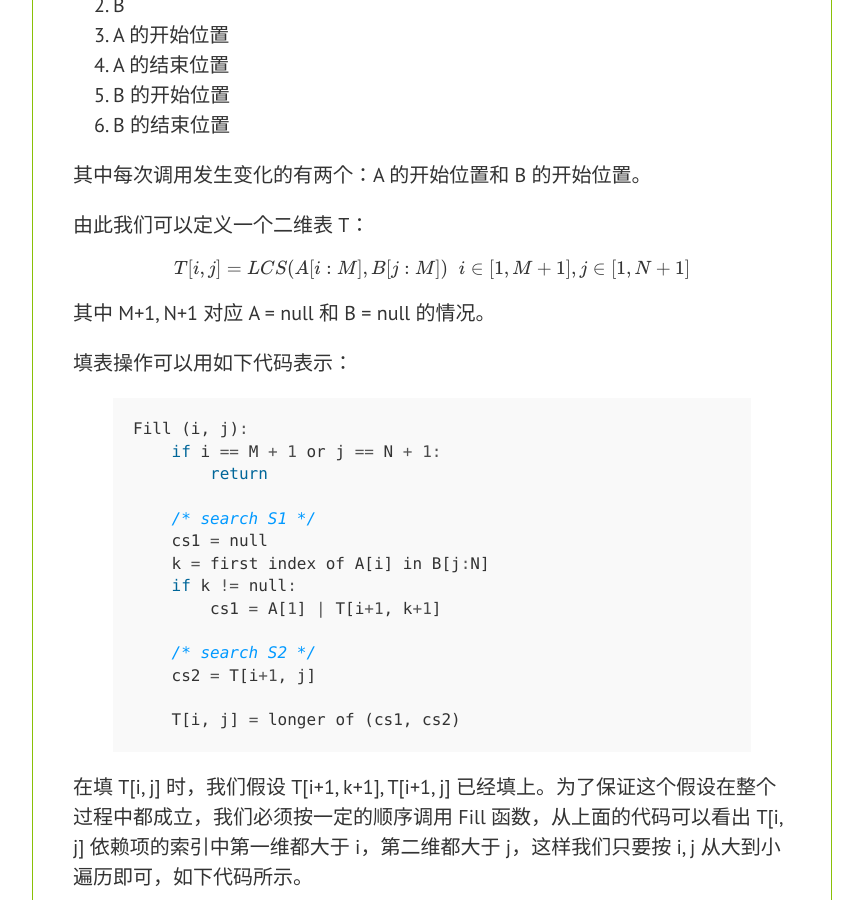
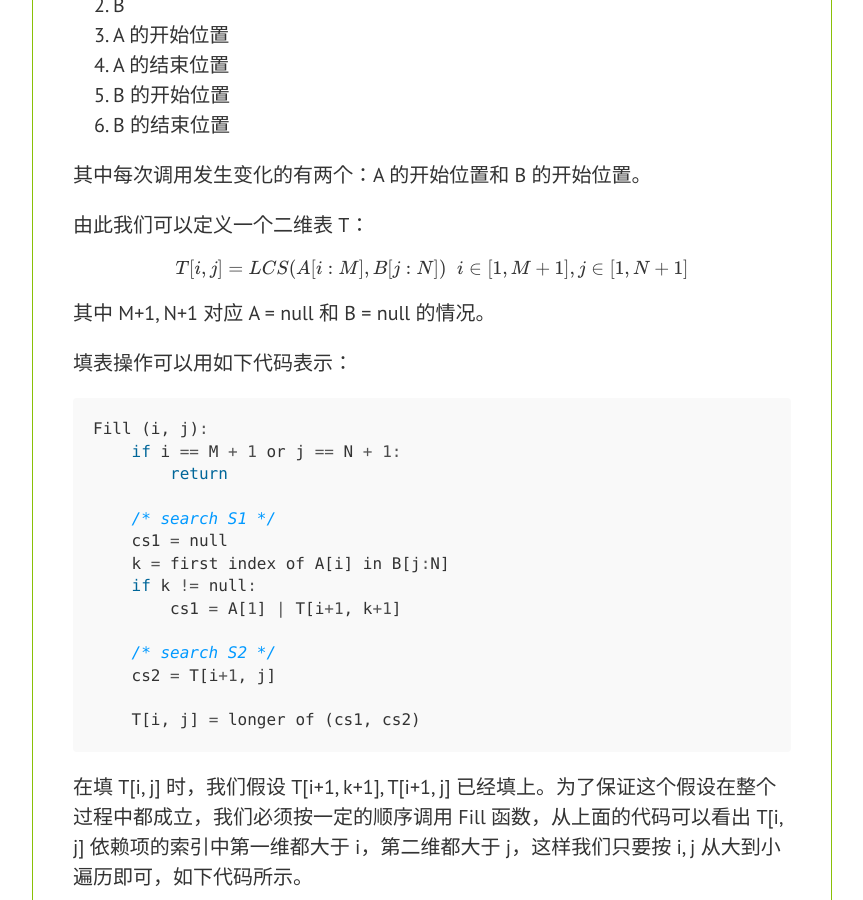
Before and after one commit to chenrushan/chenrushan.github.io, a Jekyll site: the page built from _posts/2014-03-08-nptel-dp.markdown, in a window 1280 px wide and 900 px high, scrolled down 2301 px. Shown: the whole window, without its empty margins (208-1071 px from the left). Built offline with Jekyll 4.4.1, drawn with Linux system fonts in a browser that asks for light colours; Markdown is read by kramdown in place of the engine named in the settings; formulas are drawn with MathJax 3; comment, search, counter and statistics services are not loaded.

Commit message:
Update 2014-03-08-nptel-dp.markdown

````diff
--- a/_posts/2014-03-08-nptel-dp.markdown
+++ b/_posts/2014-03-08-nptel-dp.markdown
@@ -85,13 +85,13 @@ LCS(A[1:M], B[1:N]):
 
 由此我们可以定义一个二维表 T：
 
-$$T[i, j] = LCS(A[i:M], B[j:M]) \;\; i \in [1, M+1], j \in [1, N+1]$$
+$$T[i, j] = LCS(A[i:M], B[j:N]) \;\; i \in [1, M+1], j \in [1, N+1]$$
 
 其中 M+1, N+1 对应 A = null 和 B = null 的情况。
 
 填表操作可以用如下代码表示：
 
-{% highlight c %}
+```c
 Fill (i, j):
     if i == M + 1 or j == N + 1:
         return
@@ -106,11 +106,11 @@ Fill (i, j):
     cs2 = T[i+1, j]
 
     T[i, j] = longer of (cs1, cs2)
-{% endhighlight %}
+```
 
 在填 T[i, j] 时，我们假设 T[i+1, k+1], T[i+1, j] 已经填上。为了保证这个假设在整个过程中都成立，我们必须按一定的顺序调用 Fill 函数，从上面的代码可以看出 T[i, j] 依赖项的索引中第一维都大于 i，第二维都大于 j，这样我们只要按 i, j 从大到小遍历即可，如下代码所示。
 
-{% highlight c %}
+```c
 LCS(A[1:M], B[1:N]):
     for i in [1, M+1]:
         T[i][N+1] = null
@@ -122,7 +122,7 @@ LCS(A[1:M], B[1:N]):
             Fill(i, j)
 
     return T[1, 1]
-{% endhighlight %}
+```
 
 到此就完成了 recursion 到 non-recursion 的转换。也就实现了用 DP 解决 LCS 的想法。视频中给出了一个性能更好的 Fill 函数，这里就不给出了。
 
@@ -148,7 +148,7 @@ LCS(A[1:M], B[1:N]):
 
 Recursive process 可以表示为：
 
-{% highlight c %}
+```c
 /* @i denotes the index of first object */
 KS(W[1:N], V[1:N], N, C, i):
     if C <= 0 || i > N:
@@ -163,7 +163,7 @@ KS(W[1:N], V[1:N], N, C, i):
         v2 = V[i] + KS(W, V, N, C-W[i], i+1)
 
     return max(v1, v2)
-{% endhighlight %}
+```
 
 #### Non-recursive Process
 
@@ -183,7 +183,7 @@ $$T[c, i] = KS(W, V, N, c, i) \;\; c \in [0, C], i \in [1, N+1]$$
 
 填表操作可以用如下代码表示：
 
-{% highlight c %}
+```c
 Fill(W, V, c, i):
     if c <= 0 || i > N:
         T[c][i] = 0
@@ -195,7 +195,7 @@ Fill(W, V, c, i):
         v2 = V[i] + T[c-W[i]][i+1]
 
     T[c][i] = max(v1, v2)
-{% endhighlight %}
+```
 
 同样在写上面的 Fill 函数时，我们假设某些项已经被填上。项之间的依赖关系可以由下图表示，其中曲线箭头表示依赖关系。
 
@@ -203,7 +203,7 @@ Fill(W, V, c, i):
 
 根据项与项之间的依赖关系，我们应该按 i 从大到小，C 从小到大的顺序调用 Fill 函数。
 
-{% highlight c %}
+```c
 KS(W, V, C, N):
     for c = 0 to C:
         T[c][N+1] = 0
@@ -213,7 +213,7 @@ KS(W, V, C, N):
     for i = N to 1:
         for c = 1 to C:
             T[c][i] = Fill(W, V, c, i)
-{% endhighlight %}
+```
 
 ### Matrix Multiplication
 
@@ -236,7 +236,7 @@ KS(W, V, C, N):
 
 Recursive process 可以表示为：
 
-{% highlight c %}
+```c
 MM(d[0:N]):
     if N == 1:
         return 0
@@ -247,7 +247,7 @@ MM(d[0:N]):
         if c < m:
             m = c
     return m
-{% endhighlight %}
+```
 
 #### Non-recursive Process
 
@@ -265,7 +265,7 @@ $$T[i, j] = MM(d[i:j]) \;\; i \in [0, N-1], j \in [1, N]$$
 
 填表操作可以用如下代码表示：
 
-{% highlight c %}
+```c
 Fill(d[0:N], i, j):
     if j - i == 1:
         T[i][j] = 0
@@ -277,7 +277,7 @@ Fill(d[0:N], i, j):
             m = c
 
     T[i][j] = m
-{% endhighlight %}
+```
 
 T[i][j]与表中其他项得依赖关系如下图所示。
 
@@ -285,7 +285,7 @@ T[i][j]与表中其他项得依赖关系如下图所示。
 
 其中蓝色的框表示 T[i][j]，它依赖于绿色部分的项，另外注意到这个表是 half-full 的，对角线的下方是不需要的。这样调用 Fill 函数的过程如下面伪代码所示：
 
-{% highlight c %}
+```c
 MM(d[0:N]):
     fori = 0 to N-1:
         T[i][i+1] = 0
@@ -295,7 +295,7 @@ MM(d[0:N]):
             Fill(d, i, j)
 
     return T[0][N]
-{% endhighlight %}
+```
 
 ### 心得
 
````
